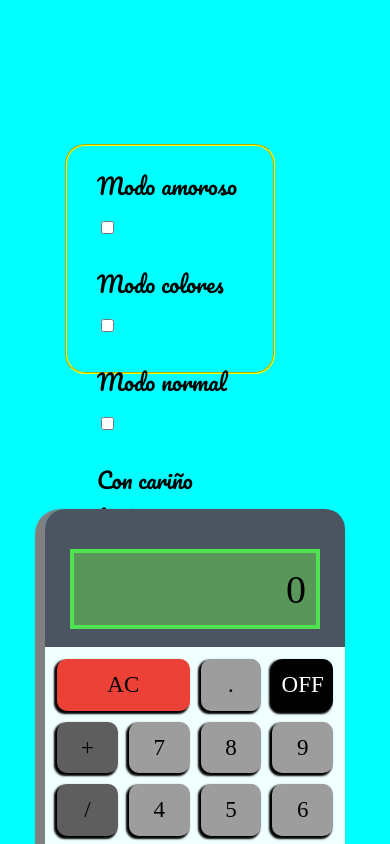
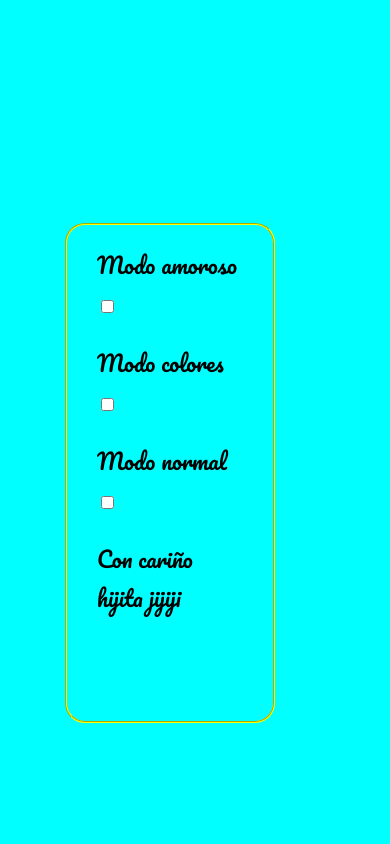
Before and after one commit to Programadordelfuturo/CalculadoraSophia, a plain HTML site: page index.html in a window 390 px wide. Shown: the top 844 px of the page. Drawn offline with Linux system fonts and the light colour scheme.

Commit message:
actualizacion

```diff
--- a/estilos.css
+++ b/estilos.css
@@ -30,14 +30,10 @@ body {
     flex-direction: column;
     justify-content: space-evenly;
     align-items: center;
-    height: 130vh;
+    height: 190vh;
     background-position: center right;
     background-size: cover;
     background-repeat: no-repeat;
-  }
-
-  .inputs-varios {
-    font-size: 22px;
   }
 }
 
@@ -49,6 +45,14 @@ body {
   background-size: cover;
   height: 230px;
   width: 210px;
+}
+
+@media(max-width: 605px){
+
+  .inputs-varios {
+    font-size: 22px;
+    height: 500px;
+  }
 }
 
 .inputs-varios p {
```
